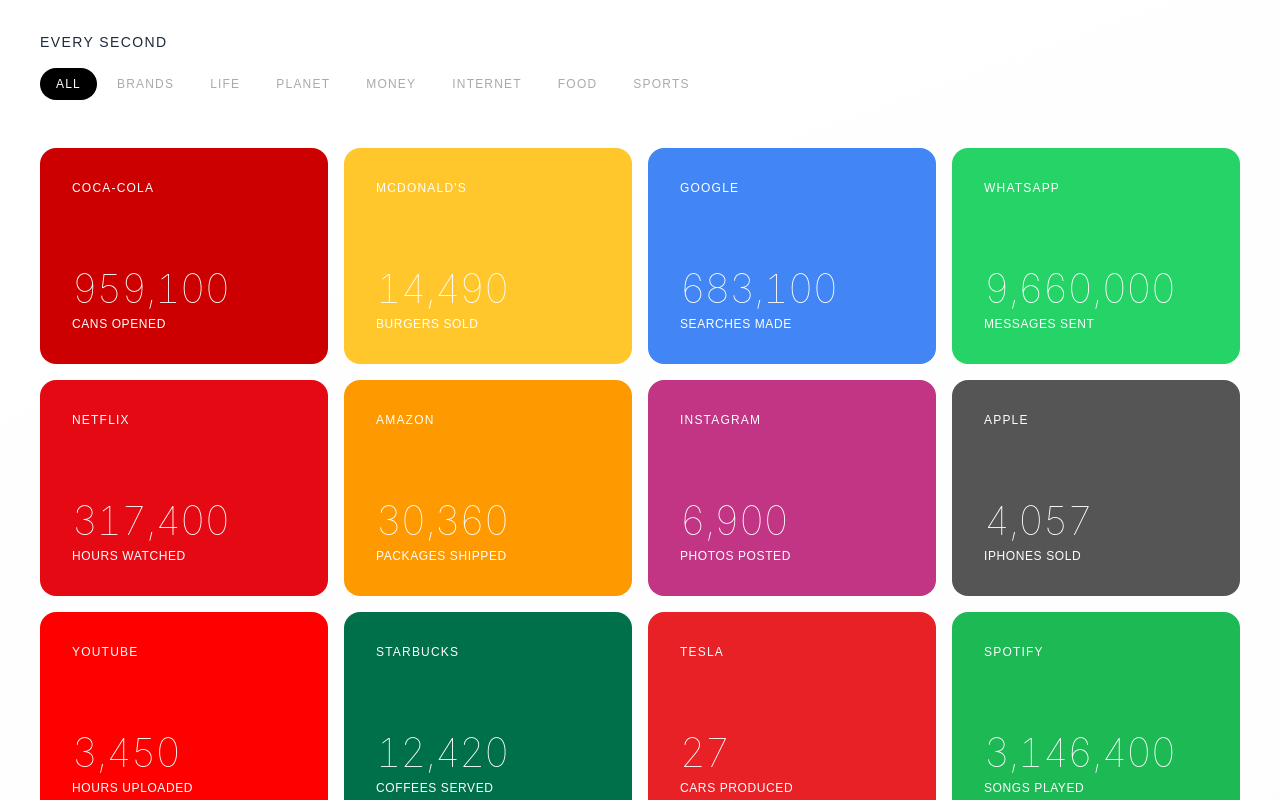
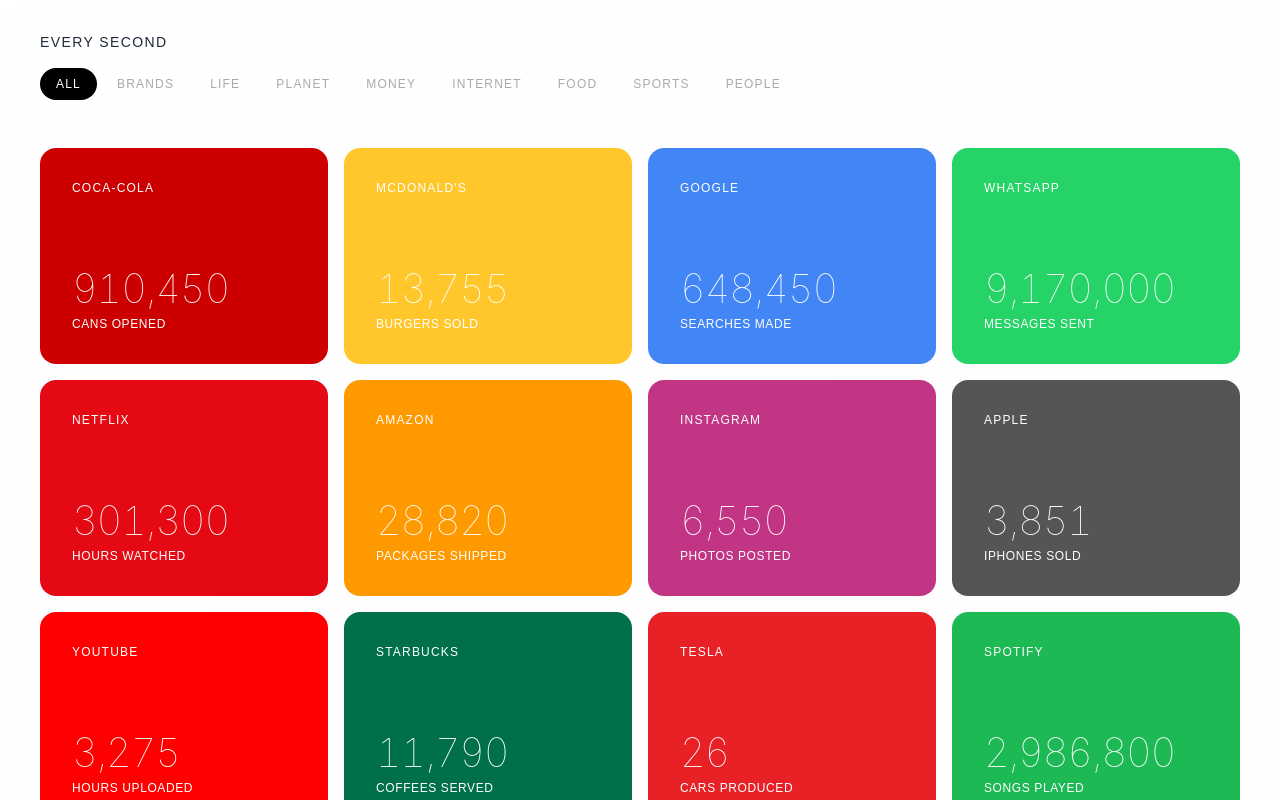
Before and after one commit to graciadavid/onesecond, a Next.js app: page / in a window 1280 px wide. Shown: the top 800 px of the page. Built offline with nearby package versions, Linux system fonts and the light colour scheme.

Commit message:
people category redirects to category page

```diff
--- a/app/page.tsx
+++ b/app/page.tsx
@@ -3,6 +3,7 @@
 import { useEffect, useState, useRef } from "react"
 import Link from "next/link"
 import { brands } from "@/lib/brands"
+import { useRouter } from "next/navigation"
 
 function AnimatedNumber({ perSecond }: { perSecond: number }) {
   const [count, setCount] = useState(0)
@@ -27,11 +28,24 @@
   { id: "internet", label: "Internet" },
   { id: "food", label: "Food" },
   { id: "sports", label: "Sports" },
+  { id: "people", label: "People" },
 ]
 
 export default function Home() {
   const [activeCategory, setActiveCategory] = useState("all")
- const filtered = activeCategory === "all" ? brands : brands.filter(b => b.category === activeCategory)
+  const router = useRouter()
+
+  const handleCategory = (id: string) => {
+    if (id === "people") {
+      router.push("/category/people")
+      return
+    }
+    setActiveCategory(id)
+  }
+
+  const filtered = activeCategory === "all"
+    ? brands.filter(b => b.category !== "people")
+    : brands.filter(b => b.category === activeCategory)
 
   return (
     <main className="min-h-screen flex flex-col" style={{ background: "linear-gradient(160deg, #ffffff 0%, #fafafa 60%, #f5f0f0 100%)" }}>
@@ -42,7 +56,7 @@
           {categories.map(cat => (
             <button
               key={cat.id}
-             onClick={() => setActiveCategory(cat.id)}
+              onClick={() => handleCategory(cat.id)}
               className="px-3 md:px-4 py-1.5 md:py-2 rounded-full text-xs tracking-widest uppercase font-medium transition-all"
               style={{
                 background: activeCategory === cat.id ? "#000" : "transparent",
@@ -62,21 +76,13 @@
               className="rounded-2xl p-5 md:p-8 flex flex-col justify-between cursor-pointer hover:scale-105 transition-transform"
               style={{ background: brand.bgColor, aspectRatio: "4/3" }}
             >
-             <p className="text-white text-xs tracking-widest uppercase font-medium">
-               {brand.name}
-             </p>
+              <p className="text-white text-xs tracking-widest uppercase font-medium">{brand.name}</p>
               <div className="flex flex-col gap-1 md:gap-2">
                 <p className="tabular-nums font-thin leading-none text-white"
-                 style={{
-                   fontSize: "clamp(1.2rem, 5vw, 2.5rem)",
-                   letterSpacing: "-0.03em",
-                   fontFamily: "-apple-system, 'SF Pro Display', BlinkMacSystemFont, sans-serif"
-                 }}>
+                  style={{ fontSize: "clamp(1.2rem, 5vw, 2.5rem)", letterSpacing: "-0.03em", fontFamily: "-apple-system, 'SF Pro Display', BlinkMacSystemFont, sans-serif" }}>
                   <AnimatedNumber perSecond={brand.perSecond} />
                 </p>
-               <p className="text-white text-xs font-medium tracking-wider uppercase leading-tight">
-                 {brand.unit}
-               </p>
+                <p className="text-white text-xs font-medium tracking-wider uppercase leading-tight">{brand.unit}</p>
               </div>
             </div>
           </Link>
```
Lines whose indentation alone changed are shown as unchanged.
